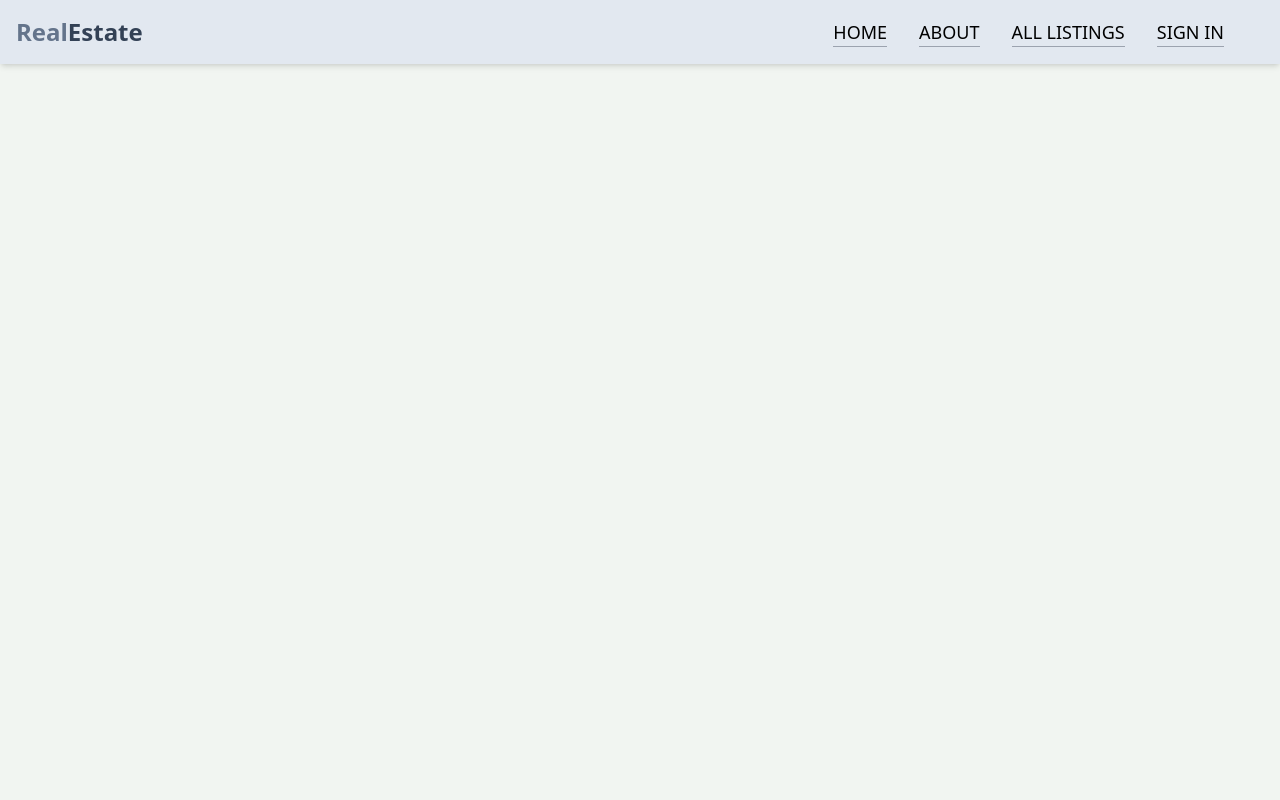
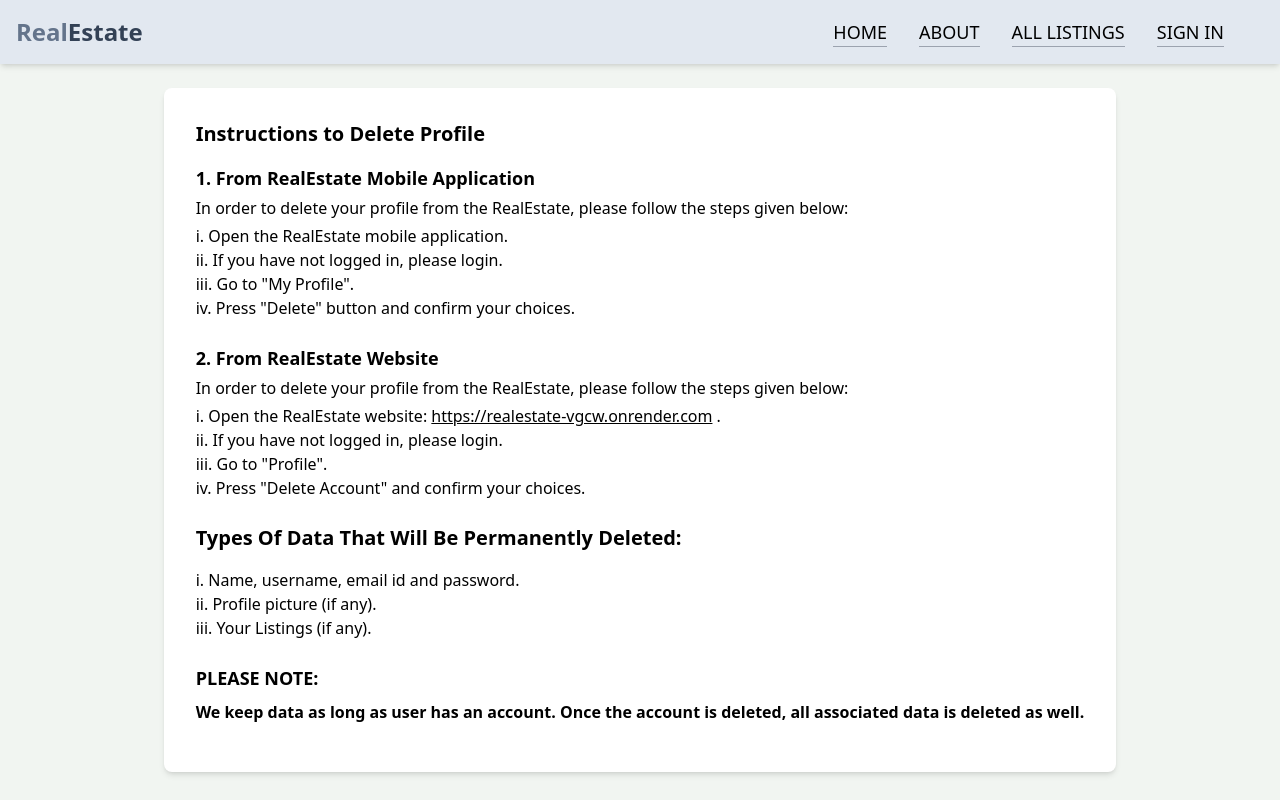
Before and after one commit to aunshpatel/realestate, a React (Vite) app in the folder client/: page /delete-profile-instructions in a window 1280 px wide. Built offline with nearby package versions, Linux system fonts and the light colour scheme; no server answers.

Commit message:
Add delete profile instructions page

```diff
--- a/client/src/App.jsx
+++ b/client/src/App.jsx
@@ -11,6 +11,7 @@ import UpdateListing from './pages/UpdateListing';
 import Listing from './pages/Listing';
 import Search from './pages/Search';
 import MyListing from './pages/MyListing';
+import DeleteProfileInstructions from './pages/DeleteProfileInstructions';
 
 export default function App() {
   return (
@@ -22,6 +23,7 @@ export default function App() {
         <Route path="/sign-in" element={<SignIn />} />
         <Route path="/about" element={<About />} />
         <Route path="/listing/:listingId" element={<Listing />} />
+        <Route path="/delete-profile-instructions" element={<DeleteProfileInstructions />} />
         <Route path="/all-listings" element={<Search />} />
         <Route element={<PrivateRoute />}>
           <Route path='/profile' element={<Profile />} />
--- /dev/null
+++ b/client/src/pages/DeleteProfileInstructions.jsx
@@ -0,0 +1,49 @@
+import React from 'react';
+
+export default function DeleteProfileInstructions() {
+    return(
+        <>
+            <div className='justify-center items-center flex flex-col mb-6 mt-6'>
+                <div className="bg-white justify-center items-center  shadow-md rounded-lg p-8">
+                    <h1 className="text-xl font-bold mb-4">Instructions to Delete Profile</h1>
+                    <h2 className="text-lg font-bold mb-1">
+                        1. From RealEstate Mobile Application
+                    </h2>
+                    <p className="mb-1">In order to delete your profile from the RealEstate, please follow the steps given below:</p>
+                    <p className="mb-6">
+                        i. Open the RealEstate mobile application.
+                        <br />
+                        ii. If you have not logged in, please login.
+                        <br />
+                        iii. Go to "My Profile".
+                        <br />
+                        iv. Press "Delete" button and confirm your choices.
+                    </p>
+                    <h2 className="text-lg font-bold mb-1">
+                        2. From RealEstate Website
+                    </h2>
+                    <p className="mb-1">In order to delete your profile from the RealEstate, please follow the steps given below:</p>
+                    <p className="mb-6">
+                        i. Open the RealEstate website: <a href='https://realestate-vgcw.onrender.com' className='underline cursor-pointer' target='_blank'>https://realestate-vgcw.onrender.com</a> .
+                        <br />
+                        ii. If you have not logged in, please login.
+                        <br />
+                        iii. Go to "Profile".
+                        <br />
+                        iv. Press "Delete Account" and confirm your choices.
+                    </p>
+                    <h1 className="text-xl font-bold mb-4">Types Of Data That Will Be Permanently Deleted:</h1>
+                    <p className="mb-6">
+                        i. Name, username, email id and password.
+                        <br />
+                        ii. Profile picture (if any).
+                        <br />
+                        iii. Your Listings (if any).
+                    </p>
+                    <h2 className="text-lg font-bold mb-2">PLEASE NOTE:</h2>
+                    <h3 className="text-md font-semibold mb-4">We keep data as long as user has an account. Once the account is deleted, all associated data is deleted as well.</h3>
+                </div>
+            </div>
+        </>
+    );
+}
```
